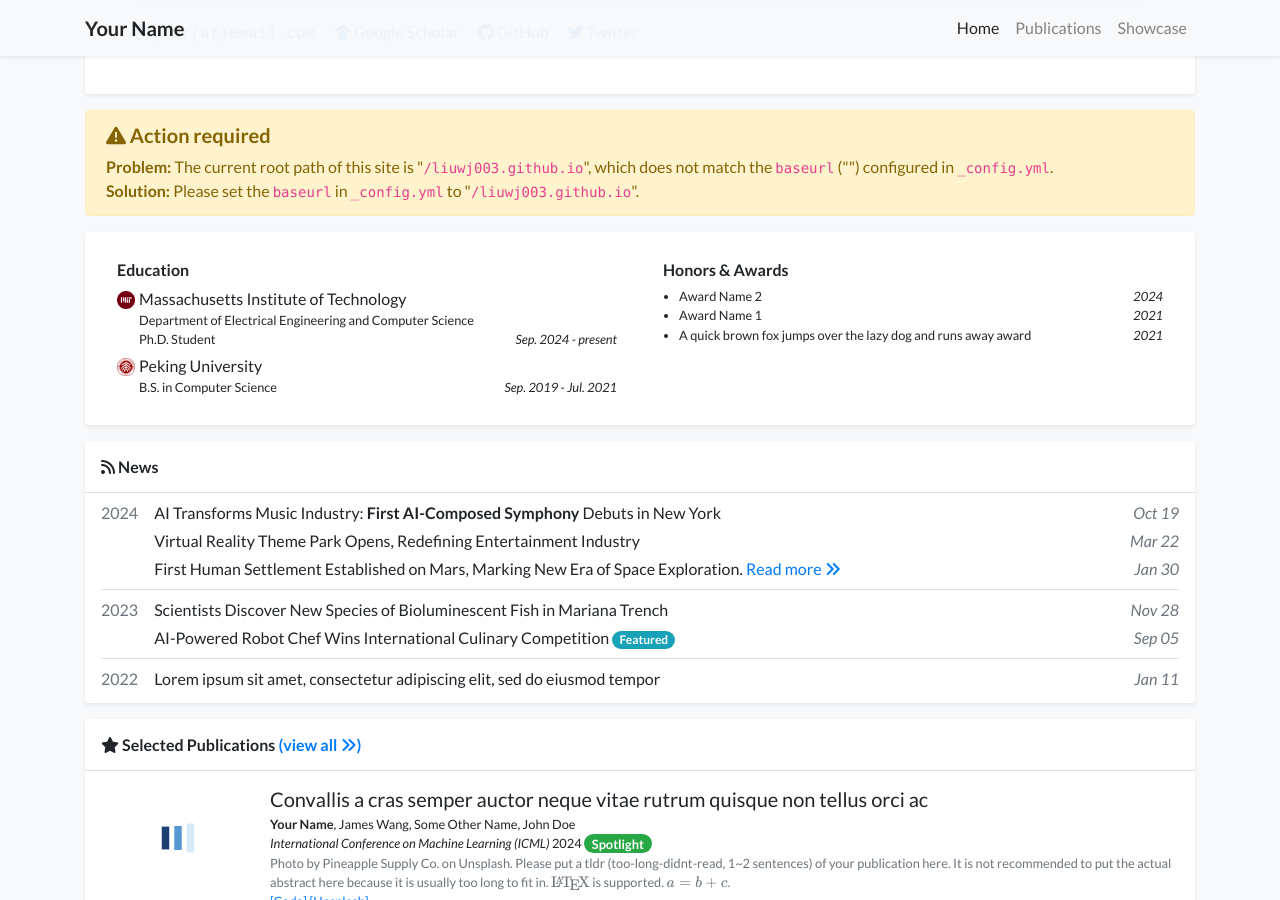
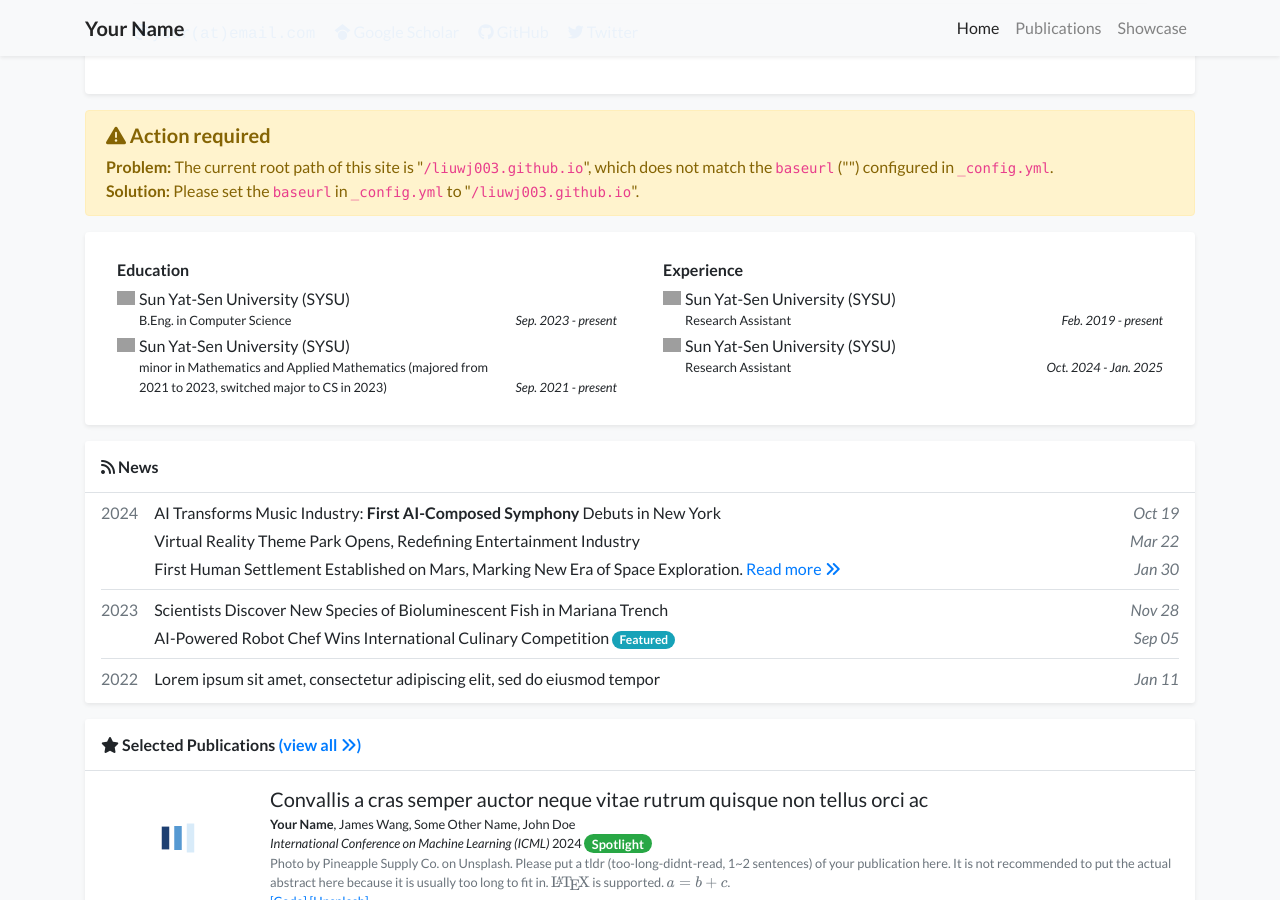
Before and after one commit to liuwj003/liuwj003.github.io, a Jekyll site: the page built from index.html, in a window 1280 px wide and 900 px high, scrolled down 413 px. Built offline with Jekyll 4.4.1, drawn with Linux system fonts in a browser that asks for light colours; nearby versions of some CDN libraries; a style sheet for code colours, icons or effects is not loaded; grey boxes are pictures that could not be loaded.

Commit message:
Update profile.yml

```diff
--- a/_data/profile.yml
+++ b/_data/profile.yml
@@ -11,7 +11,7 @@ positions:
 email: "your@email.com"
 # cv_link: link-to-your-cv-file
 gscholar: xFmQpf4AAAAJ  # This is an example, replace it with your own Google Scholar ID
-github: your_github_id
+github: liuwj003
 twitter: your_twitter_id  # Do not include the '@' symbol
 # wechat_qrcode: /assets/images/etc/wechat.jpg
 # wechat_prompt: >-
@@ -35,27 +35,29 @@ portrait_caption: >-
   Photo by Manja Vitolic on Unsplash (this caption is optional, comment it out to disable).
 
 education:
-- name: Massachusetts Institute of Technology
-  logo: /assets/images/badges/MIT_Social_circle.png
-  position: >-
-    Department of Electrical Engineering and Computer Science <br/>
-    Ph.D. Student
-  date: Sep. 2024 - present
-- name: Peking University
-  logo: /assets/images/badges/PKU_red.png
-  position: B.S. in Computer Science
-  date: Sep. 2019 - Jul. 2021
+- name: Sun Yat-Sen University (SYSU)
+  logo: /assets/images/badges/SYSU_green.png
+  position: B.Eng. in Computer Science
+  date: Sep. 2023 - present
+- name: Sun Yat-Sen University (SYSU)
+  logo: /assets/images/badges/SYSU_green.png
+  position: minor in Mathematics and Applied Mathematics (majored from 2021 to 2023, switched major to CS in 2023)
+  date: Sep. 2021 - present
 
-# experience:
-# - name: Peking University
-#   logo: /assets/images/badges/PKU_red.png
-#   position: Research Intern
-#   date: Sep. 2019 - Jul. 2021
+experience:
+- name: Sun Yat-Sen University (SYSU)
+  logo: /assets/images/badges/SYSU_green.png
+  position: Research Assistant
+  date: Feb. 2019 - present
+- name: Sun Yat-Sen University (SYSU)
+  logo: /assets/images/badges/SYSU_green.png
+  position: Research Assistant
+  date: Oct. 2024 - Jan. 2025
 
-awards:
-- name: Award Name 2
-  date: 2024
-- name: Award Name 1
-  date: 2021
-- name: A quick brown fox jumps over the lazy dog and runs away award
-  date: 2021
+# awards:
+# - name: Award Name 2
+#   date: 2024
+# - name: Award Name 1
+#   date: 2021
+# - name: A quick brown fox jumps over the lazy dog and runs away award
+#   date: 2021
```
